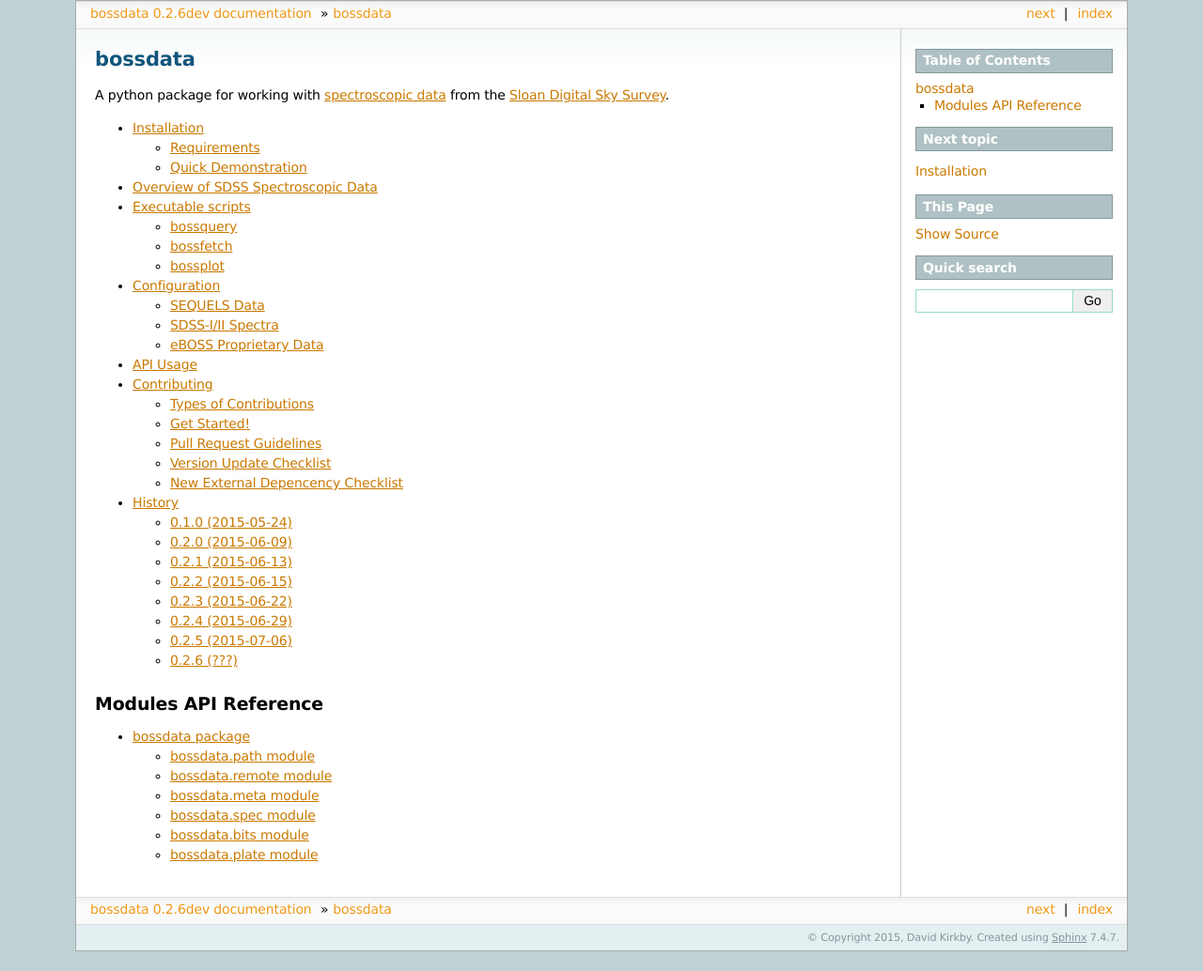
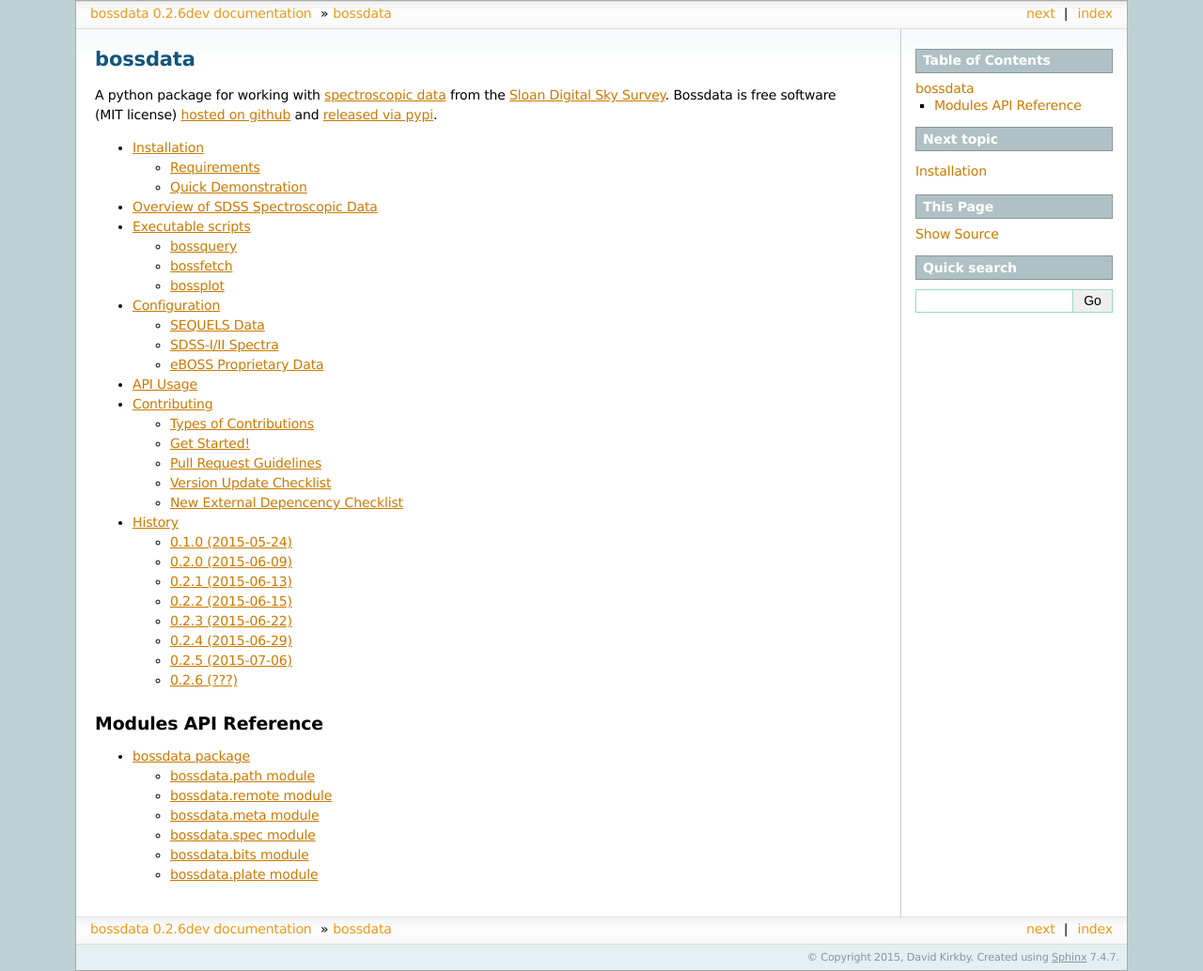
Before and after one commit to dkirkby/bossdata, a Sphinx documentation site: the page built from docs/index.rst, in a window 1280 px wide. Shown: the whole page at 94% size. Built offline with Sphinx 7.4.7, drawn with Linux system fonts in a browser that asks for light colours; before the commit the page ends 1013 px from its top, so only the background shows below that.

Commit message:
Update readme docs

```diff
--- a/README.rst
+++ b/README.rst
@@ -2,7 +2,7 @@
 bossdata
 ========
 
-.. image:: https://img.shields.io/travis/dkirkby/bossdata.svg
+.. image:: https://travis-ci.org/dkirkby/bossdata.svg?branch=master
         :target: https://travis-ci.org/dkirkby/bossdata
 
 .. image:: https://img.shields.io/pypi/v/bossdata.svg
@@ -12,7 +12,9 @@
         :target: https://readthedocs.org/projects/bossdata/?badge=latest
         :alt: Documentation Status
 
-A python package for working with `spectroscopic data <http://www.sdss.org/dr12/spectro/spectro_basics/>`_ from the `Sloan Digital Sky Survey <http://www.sdss.org>`_.
+A python package for working with `spectroscopic data
+<http://www.sdss.org/dr12/spectro/spectro_basics/>`_ from the `Sloan Digital
+Sky Survey <http://www.sdss.org>`_.
 
 * Free software: MIT license
 * Documentation: https://bossdata.readthedocs.org
--- a/docs/index.rst
+++ b/docs/index.rst
@@ -6,7 +6,7 @@
 bossdata
 ========
 
-A python package for working with `spectroscopic data <http://www.sdss.org/dr12/spectro/spectro_basics/>`_ from the `Sloan Digital Sky Survey <http://www.sdss.org>`_.
+A python package for working with `spectroscopic data <http://www.sdss.org/dr12/spectro/spectro_basics/>`__ from the `Sloan Digital Sky Survey <http://www.sdss.org>`__.  Bossdata is free software (MIT license) `hosted on github <https://github.com/dkirkby/bossdata>`__ and `released via pypi <https://pypi.python.org/pypi/bossdata>`__.
 
 .. toctree::
    :maxdepth: 2
```
